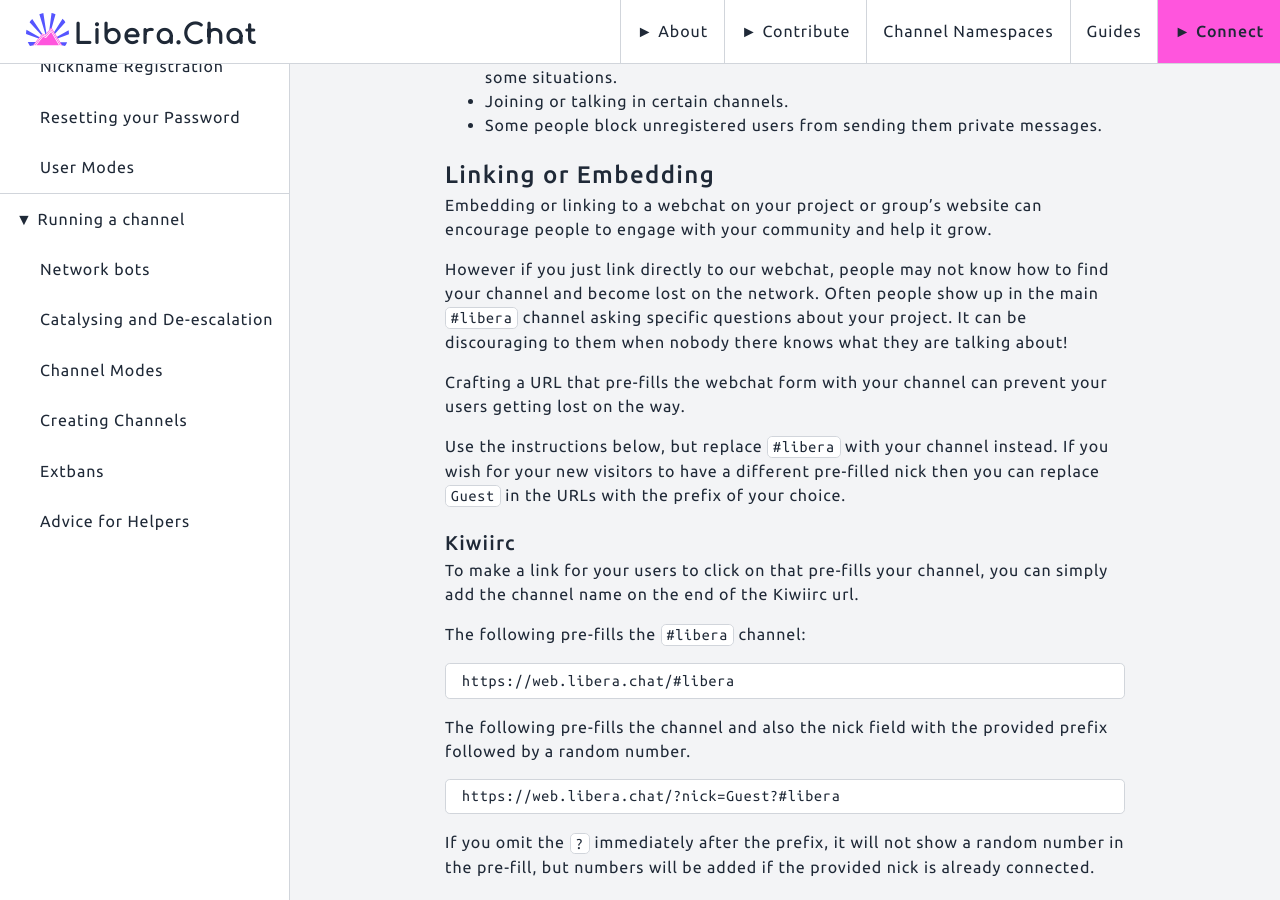
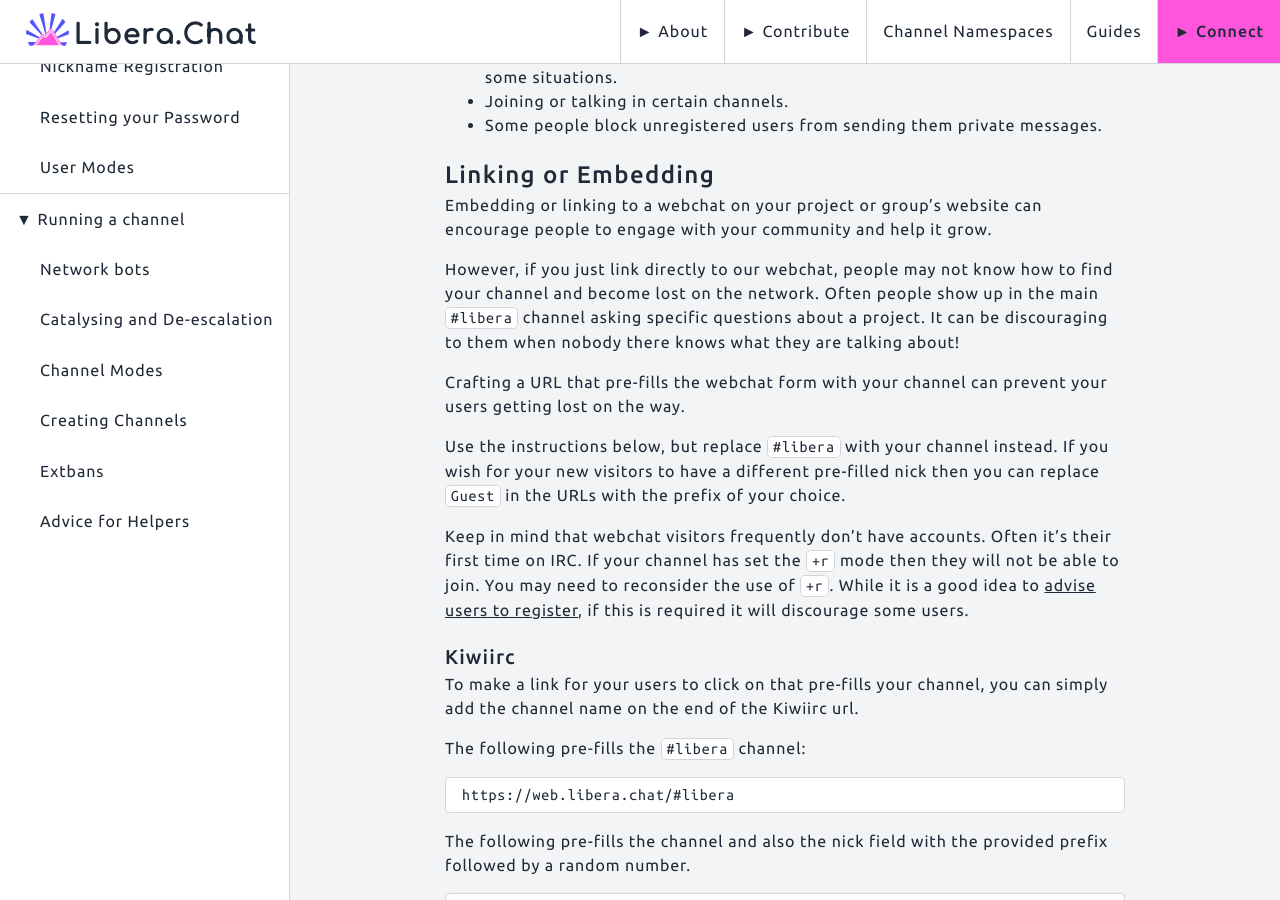
Before and after one commit to Libera-Chat/libera-chat.github.io, a Jekyll site: the page built from content/_guides/webchat.md, in a window 1280 px wide and 900 px high, scrolled down 690 px. Built offline with Jekyll 4.4.1, drawn with Linux system fonts in a browser that asks for light colours; some of the changed lines change nothing that is shown.

Commit message:
Add advice about +r to webchat.md
I apparently forgot to mention this in the guide.
Also tweak wording about lost users.

```diff
--- a/content/_guides/webchat.md
+++ b/content/_guides/webchat.md
@@ -39,11 +39,10 @@
 Embedding or linking to a webchat on your project or group's website can
 encourage people to engage with your community and help it grow.
 
-However if you just link directly to our webchat, people may not know how
-to find your channel and become lost on the network. Often people
-show up in the main `#libera` channel asking specific questions about your
-project. It can be discouraging to them when nobody there knows what
-they are talking about!
+However, if you just link directly to our webchat, people may not know how to
+find your channel and become lost on the network. Often people show up in the
+main `#libera` channel asking specific questions about a project. It can be
+discouraging to them when nobody there knows what they are talking about!
 
 Crafting a URL that pre-fills the webchat form with your channel can prevent
 your users getting lost on the way.
@@ -51,6 +50,12 @@
 Use the instructions below, but replace `#libera` with your channel instead.
 If you wish for your new visitors to have a different pre-filled nick then
 you can replace `Guest` in the URLs with the prefix of your choice.
+
+Keep in mind that webchat visitors frequently don’t have accounts. Often it's
+their first time on IRC. If your channel has set the `+r` mode then they will
+not be able to join. You may need to reconsider the use of `+r`. While it is a
+good idea to [advise users to register](/guides/registration), if this is
+required it will discourage some users.
 
 ### Kiwiirc
 
```
